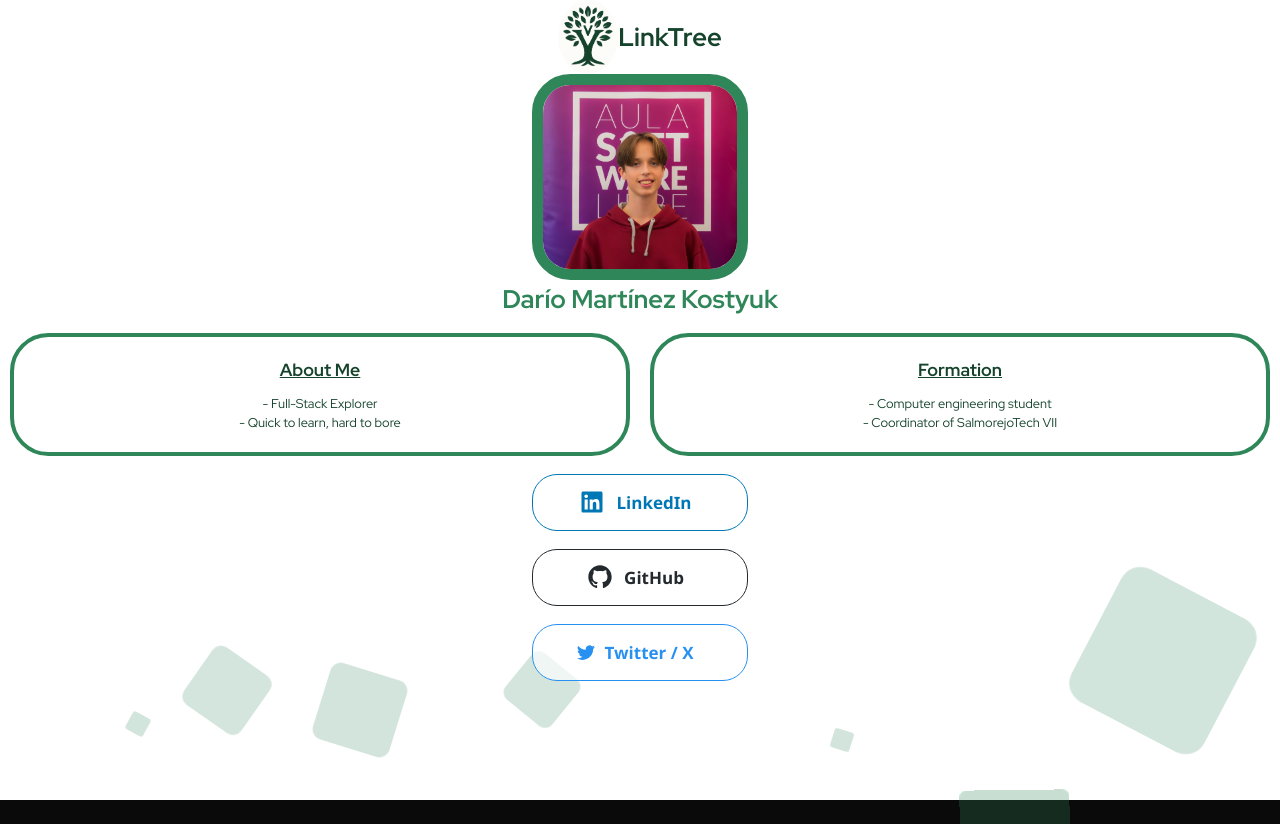
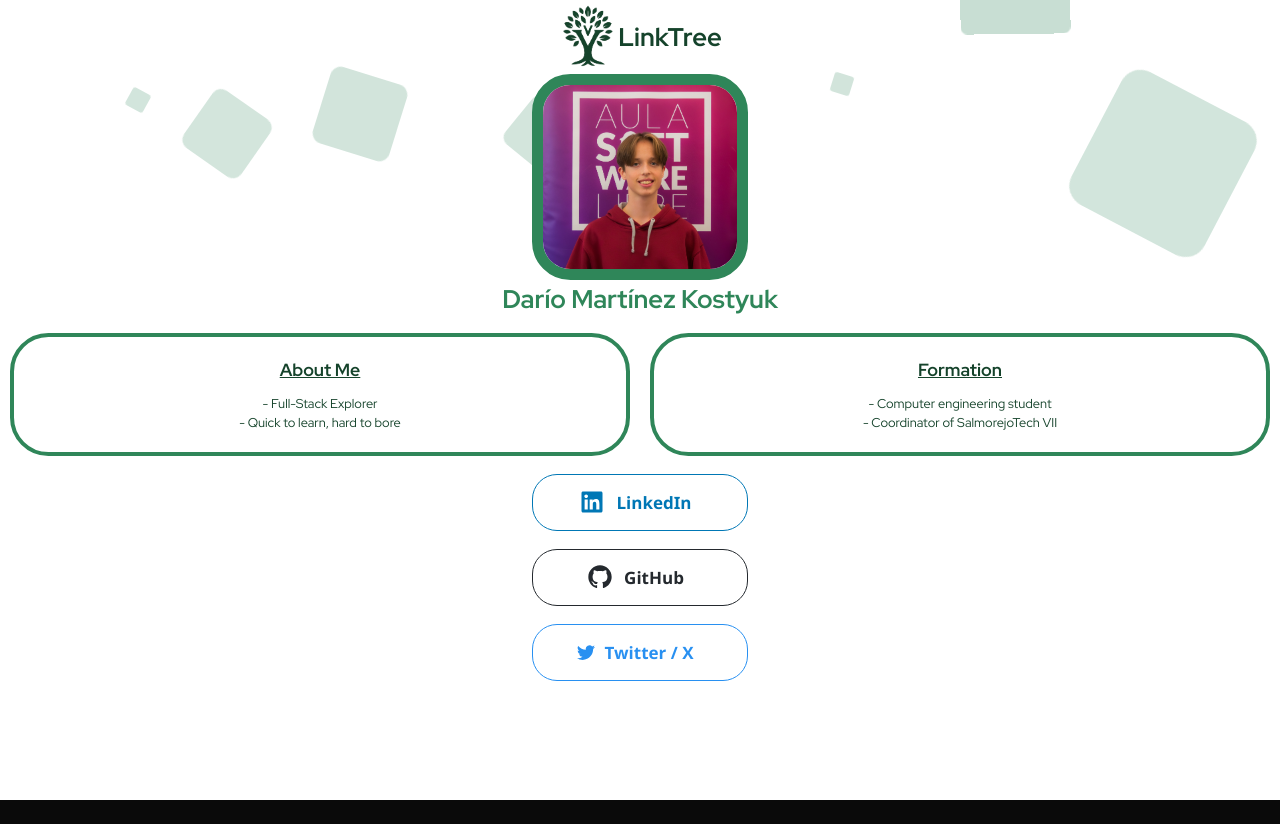
Before and after one commit to 000Volk000/linktree, a Next.js app: page / in a window 1280 px wide. Built offline with nearby package versions, Linux system fonts and the light colour scheme.

Commit message:
Damn i just realized that is my website, i can do what i want on it, so now cubes are falling instead of rising

```diff
--- a/src/app/globals.css
+++ b/src/app/globals.css
@@ -100,7 +100,7 @@
   height: 20px;
   background: rgba(47, 134, 89, 0.3);
   animation: animate 20s linear infinite;
-  bottom: -200px;
+  top: -200px;
 }
 
 .circles li:nth-child(1) {
@@ -226,7 +226,7 @@
   }
 
   100% {
-    transform: translateY(-1000px) rotate(720deg);
+    transform: translateY(1000px) rotate(720deg);
     opacity: 0;
     border-radius: 50%;
   }
--- a/src/app/page.tsx
+++ b/src/app/page.tsx
@@ -1,6 +1,6 @@
 import darioAsl from "../assets/darioAsl.jpg";
 import styles from "./page.module.css";
-import treeLogo from "../assets/treeLogo.png";
+import treeLogo from "../assets/treeLogoTrasparent.png";
 
 export default function Home() {
   return (
```
Also changed, not shown: src/assets/treeLogoTrasparent.png (added).
